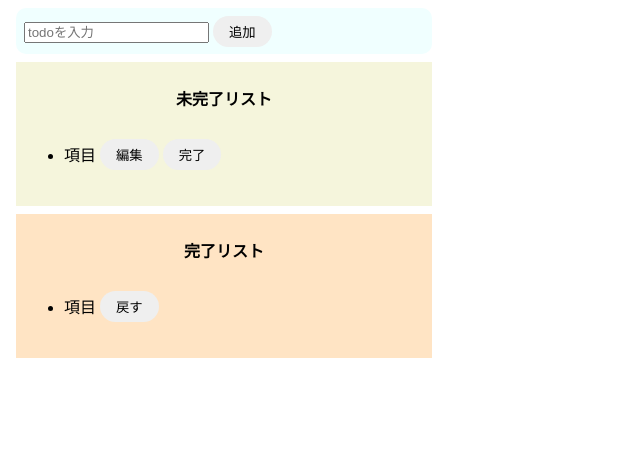
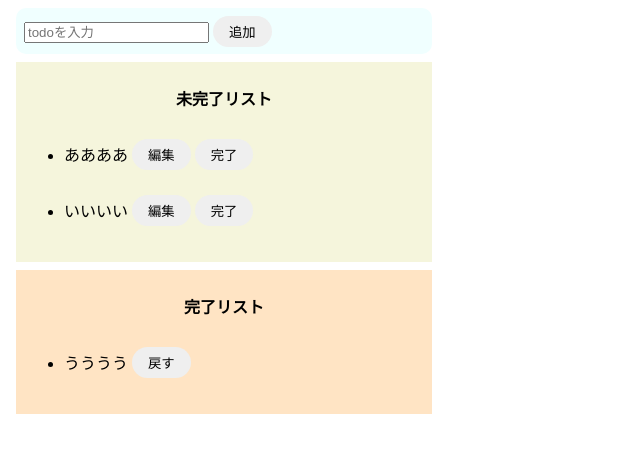
Before and after one commit to kamayatu/todo-list, a React (Create React App) app: page / in a window 1280 px wide. Shown: the top 452 px of the page, without its empty margins (0-640 px from the left). Built offline with nearby package versions, Linux system fonts and the light colour scheme.

Commit message:
add Add func

```diff
--- a/src/App.js
+++ b/src/App.js
@@ -1,33 +1,57 @@
-import React from 'react';
+import React, { useState } from 'react';
 import "./style.css"
 function App() {
+  const [incompleteTodos, setIncompleteTodos] = useState(['ああああ','いいいい']);
+  const [completeTodos, setCompleteTodos] = useState(['うううう']);
+  const [todoText, setTodoText] = useState('');
+
+  const onChangeTodoText = (event) => {
+    setTodoText(event.target.value)
+  };
+
+  const addNewTask = () => {
+    if(todoText !== ''){
+    const newTodos = [...incompleteTodos, todoText]
+    setIncompleteTodos(newTodos);
+    setTodoText('');
+  }};
+
   return (
     <>
     <div className="input-area">
-      <input placeholder="todoを入力" />
-      <button className="button">追加</button>
+      <input value={todoText} onChange={onChangeTodoText} placeholder="todoを入力" />
+      <button className="button" onClick={addNewTask}>追加</button>
     </div>
+
     <div className="incomplete-area">
       <p className="title">未完了リスト</p>
       <ul>
-        <li>
+      {incompleteTodos.map((todo) => {
+        return(
+          <li key={todo}>
           <div className="list-row">
-          <p>項目</p>
+          <p>{todo}</p>
           <button className="button">編集</button>
           <button className="button">完了</button>
           </div>
         </li>
+        );
+      })}
       </ul>
     </div>
     <div className="complete-area">
       <p className="title">完了リスト</p>
       <ul>
-        <li>
-          <div className="list-row">
-          <p>項目</p>
-          <button className="button">戻す</button>
-          </div>
-        </li>
+        {completeTodos.map((todo) => {
+          return(
+            <li key={todo}>
+            <div className="list-row">
+            <p>{todo}</p>
+            <button className="button">戻す</button>
+            </div>
+          </li>
+          );
+        })}
       </ul>
     </div>
     </>
```
